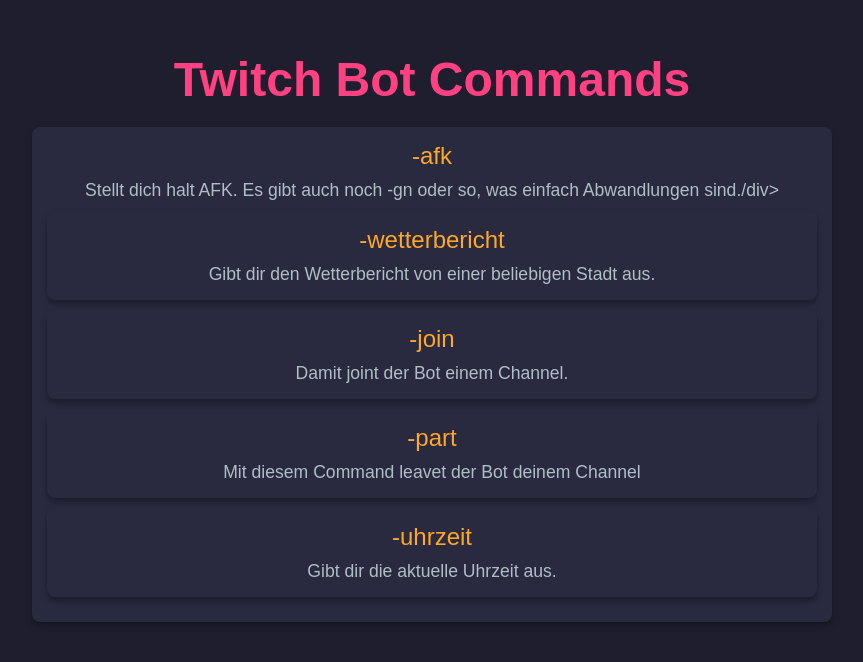
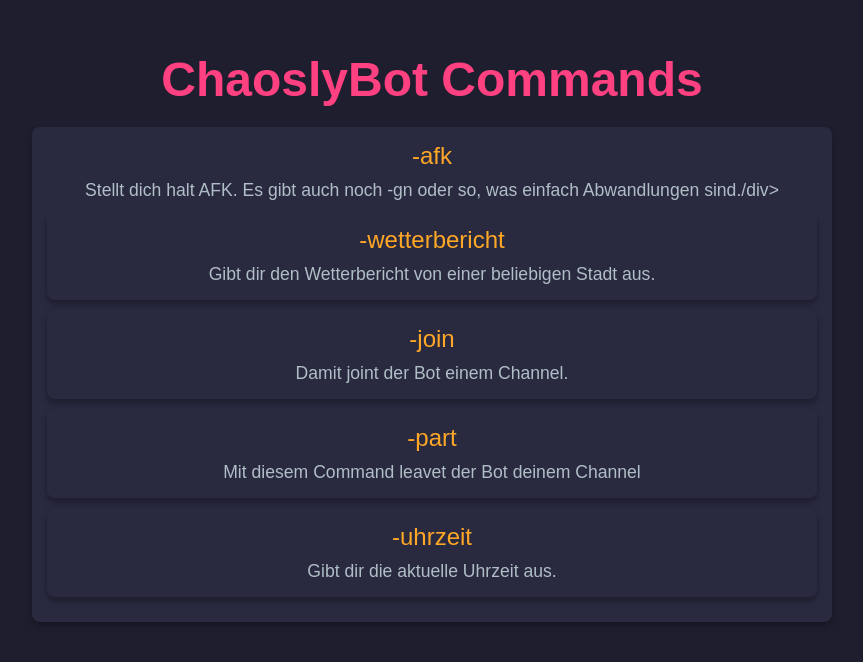
Before and after one commit to stimmungschaos/ChaosWebsite, a plain HTML site: page commands/index.html in a window 1280 px wide. Shown: the whole page, without its empty margins (208-1071 px from the left). Drawn offline with Linux system fonts and the light colour scheme.

Commit message:
Update index.html

```diff
--- a/commands/index.html
+++ b/commands/index.html
@@ -3,7 +3,7 @@
 <head>
     <meta charset="UTF-8">
     <meta name="viewport" content="width=device-width, initial-scale=1.0">
-    <title>Twitch Bot Commands</title>
+    <title>ChaoslyBot Commands</title>
     <style>
         body {
             background-color: #1e1e2f;
@@ -51,7 +51,7 @@
     </style>
 </head>
 <body>
-    <h1>Twitch Bot Commands</h1>
+    <h1>ChaoslyBot Commands</h1>
     <div class="commands-container">
         <div class="command">
             <div class="command-title">-afk</div>
```
